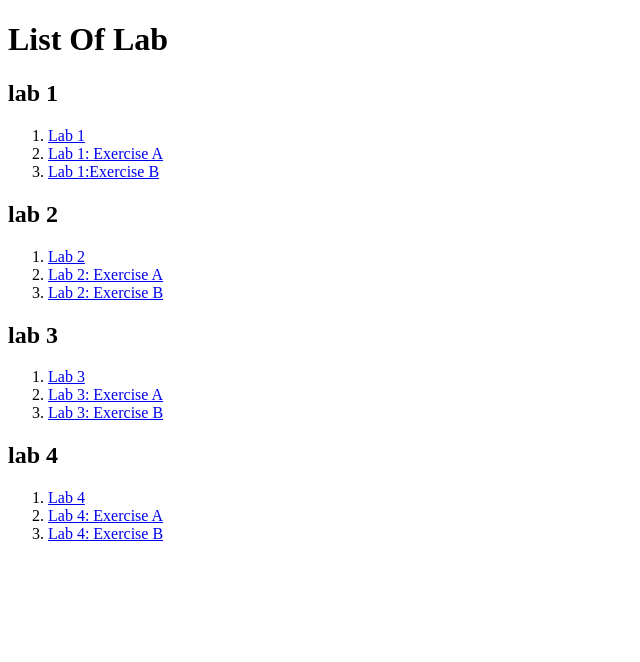
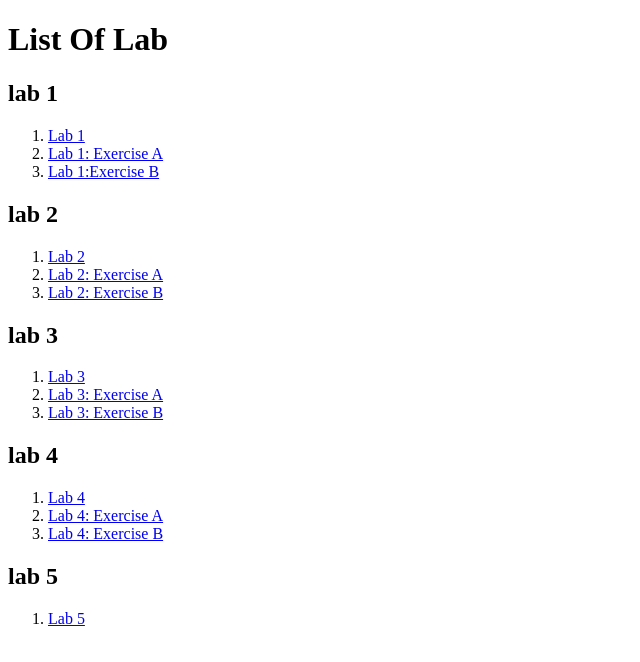
Before and after one commit to syahmi1809/S79327_CSF3133_K2, a plain HTML site: page index.html in a window 1280 px wide. Shown: the whole page, without its empty margins (0-640 px from the left). Drawn offline with Linux system fonts and the light colour scheme.

Commit message:
Update index.html

```diff
--- a/index.html
+++ b/index.html
@@ -35,5 +35,9 @@
             <li><a href="lab 4/lab4_ExerA.html">Lab 4: Exercise A</a></li>
              <li><a href="lab 4/lab4_ExerB.html">Lab 4: Exercise B</a></li>
         </ol>
+
+         <h2> lab 5</h2>
+        <ol>
+            <li><a href="lab 5/umt.html">Lab 5</a></li>
     </body>
 </html>
```
